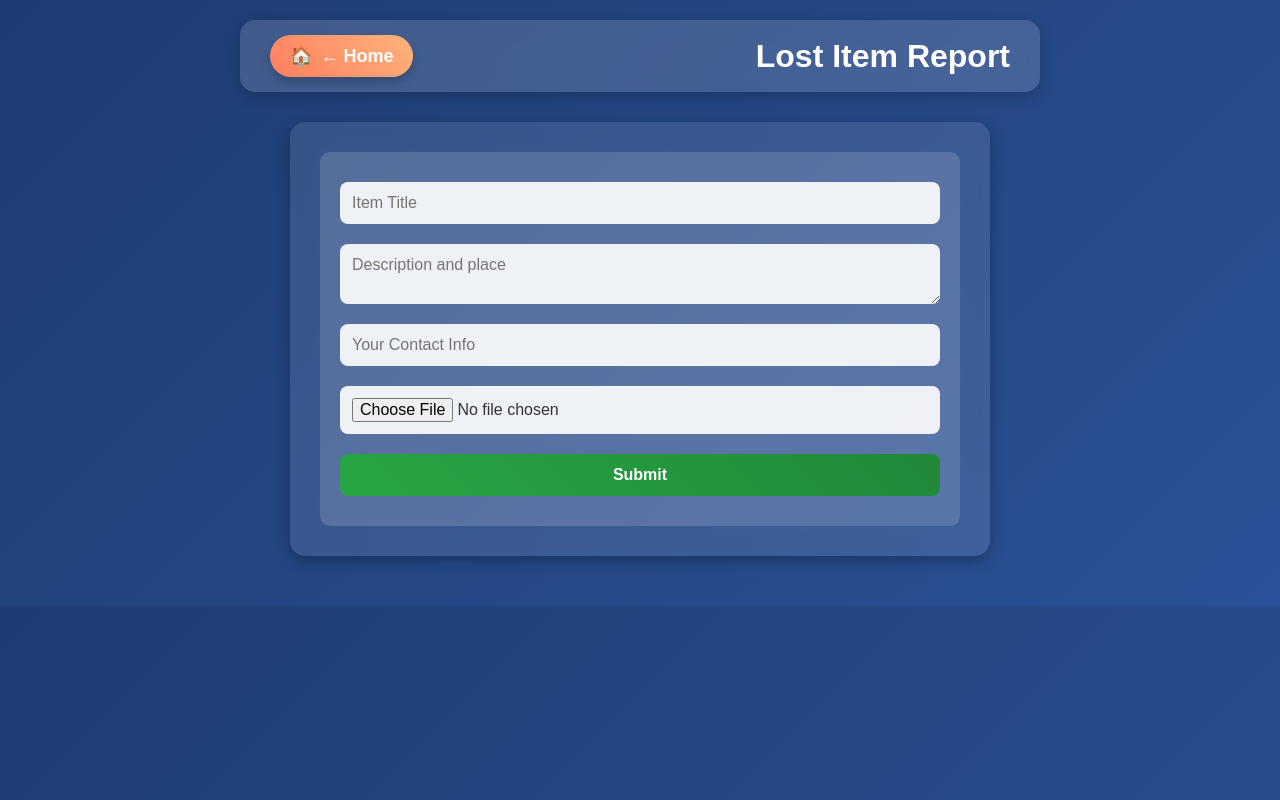
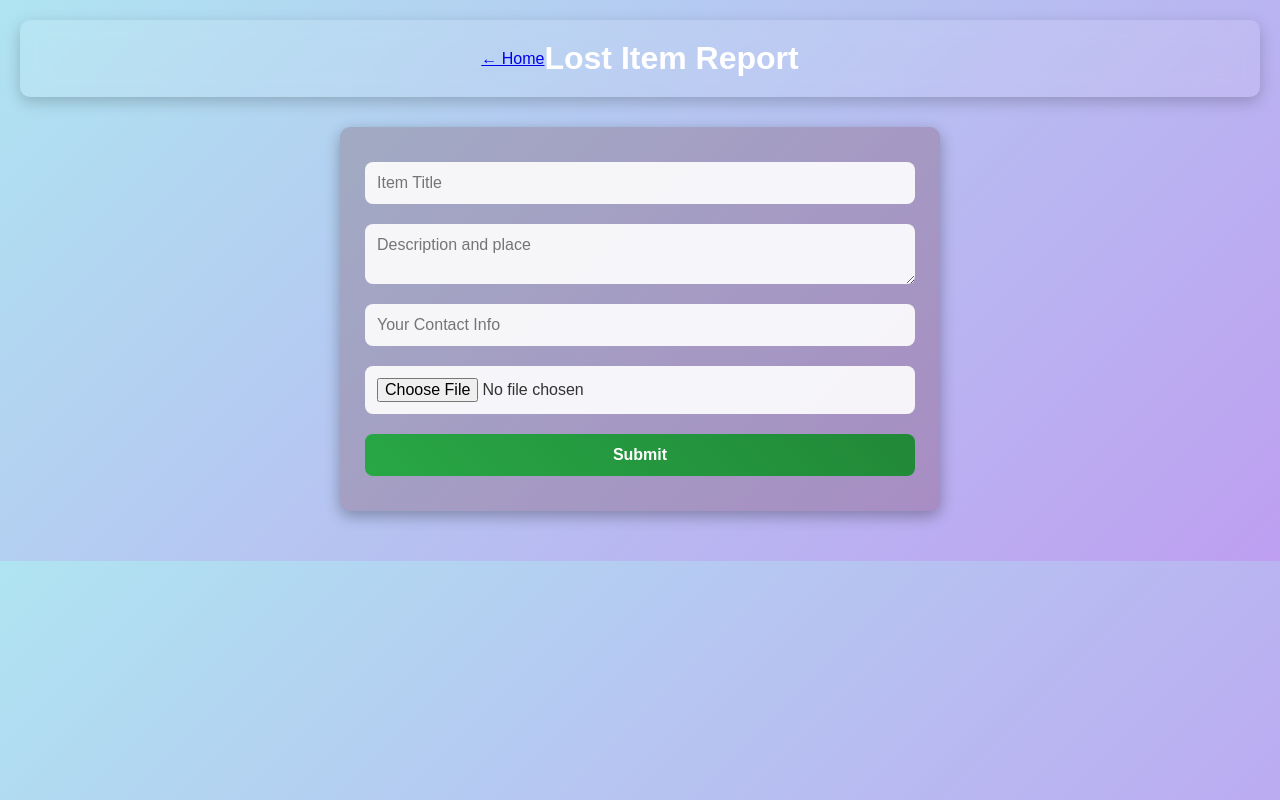
Before and after one commit to jatinjainn/Back2Me, a plain HTML site: page frontend/lost.html in a window 1280 px wide. Drawn offline with nearby package versions, Linux system fonts and the light colour scheme.

Commit message:
Update styles.css

```diff
--- a/frontend/styles.css
+++ b/frontend/styles.css
@@ -4,12 +4,11 @@
     padding: 0;
     box-sizing: border-box;
     font-family: 'Poppins', sans-serif;
-    transition: all 0.3s ease-in-out;
 }
 
 /* Body */
 body {
-    background: linear-gradient(135deg, #1e3c72, #2a5298);
+    background: linear-gradient(135deg, #afe4f1, #be9ff1);
     color: #fff;
     text-align: center;
     padding: 20px;
@@ -17,87 +16,33 @@ body {
 
 /* Header */
 header {
-    background: rgba(255, 255, 255, 0.15);
+    background: rgba(255, 255, 255, 0.1);
     backdrop-filter: blur(10px);
     color: white;
-    padding: 15px 30px;
+    padding: 20px;
     text-align: center;
     display: flex;
     align-items: center;
-    justify-content: space-between;
-    border-radius: 15px;
+    justify-content: center;
+    border-radius: 10px;
     box-shadow: 0px 5px 15px rgba(0, 0, 0, 0.2);
-    max-width: 800px;
-    margin: auto;
 }
 
-/* Home Button */
-.back-btn {
-    display: flex;
-    align-items: center;
-    text-decoration: none;
-    font-size: 18px;
-    font-weight: bold;
-    padding: 10px 20px;
-    background: linear-gradient(45deg, #ff7e5f, #feb47b);
-    color: white;
-    border-radius: 30px;
-    box-shadow: 0px 5px 10px rgba(0, 0, 0, 0.2);
-    transition: transform 0.3s ease-in-out;
-}
-
-.back-btn:hover {
-    transform: scale(1.1);
-    background: linear-gradient(45deg, #feb47b, #ff7e5f);
-}
-
-/* Home Button Icon */
-.back-btn::before {
-    content: "🏠";
-    margin-right: 8px;
+/* Logo */
+.logo {
+    width: 50px;
+    height: 50px;
+    margin-right: 10px;
 }
 
 /* Main Container */
 .container {
-    max-width: 700px;
+    max-width: 600px;
     margin: 30px auto;
-    background: rgba(255, 255, 255, 0.1);
-    backdrop-filter: blur(10px);
-    padding: 30px;
-    border-radius: 15px;
+    background: rgba(91, 12, 12, 0.2);
+    padding: 25px;
+    border-radius: 10px;
     box-shadow: 0px 5px 15px rgba(0, 0, 0, 0.3);
-}
-
-/* Items */
-.item {
-    background: rgba(255, 255, 255, 0.9);
-    padding: 20px;
-    border-radius: 15px;
-    margin: 15px 0;
-    box-shadow: 0px 5px 15px rgba(0, 0, 0, 0.2);
-    text-align: left;
-    color: #333;
-    display: flex;
-    align-items: center;
-    gap: 20px;
-}
-
-/* Item Image */
-.item img {
-    width: 80px;
-    height: 80px;
-    border-radius: 10px;
-    object-fit: cover;
-}
-
-/* Item Details */
-.item-content {
-    flex-grow: 1;
-}
-
-.item h3 {
-    margin-bottom: 8px;
-    color: #1e3c72;
 }
 
 /* Buttons */
@@ -110,7 +55,7 @@ header {
 .btn {
     display: block;
     padding: 12px;
-    background: linear-gradient(45deg, #f857a6, #ff5858);
+    background: linear-gradient(45deg, #ce2e54, #ff4b2b);
     color: white;
     text-decoration: none;
     border-radius: 8px;
@@ -123,7 +68,7 @@ header {
 
 .btn:hover {
     transform: scale(1.05);
-    background: linear-gradient(45deg, #ff5858, #f857a6);
+    background: linear-gradient(45deg, #ff4b2b, #ff416c);
 }
 
 /* Forms */
@@ -131,9 +76,6 @@ form {
     display: flex;
     flex-direction: column;
     text-align: left;
-    background: rgba(255, 255, 255, 0.15);
-    padding: 20px;
-    border-radius: 10px;
 }
 
 input, textarea, select, button {
@@ -154,6 +96,7 @@ button {
     color: white;
     cursor: pointer;
     font-weight: bold;
+    transition: 0.3s;
 }
 
 button:hover {
@@ -161,18 +104,16 @@ button:hover {
     background: linear-gradient(45deg, #218838, #28a745);
 }
 
-/* Animations */
-@keyframes fadeIn {
-    from {
-        opacity: 0;
-        transform: translateY(-10px);
-    }
-    to {
-        opacity: 1;
-        transform: translateY(0);
-    }
+/* Items */
+.item {
+    background: rgba(255, 255, 255, 0.9);
+    padding: 20px;
+    border-radius: 10px;
+    margin: 15px 0;
+    box-shadow: 0px 5px 15px rgba(0, 0, 0, 0.2);
+    text-align: left;
+    color: #333;
 }
 
-.container, .item, header, .back-btn {
-    animation: fadeIn 0.5s ease-in-out;
-}
+.item h3 {
+    margin-bot
```
